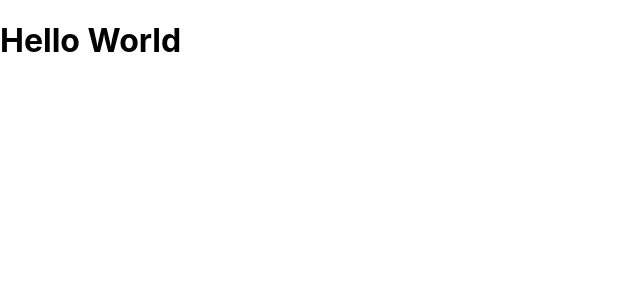
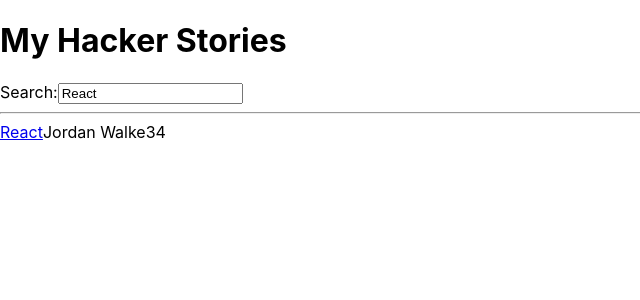
Before and after one commit to chrisvsanchez/Hacker-stories-, a React (Create React App) app: page / in a window 1280 px wide. Shown: the top 300 px of the page, without its empty margins (0-640 px from the left). Built offline with nearby package versions, Linux system fonts and the light colour scheme.

Commit message:
added search and list component to app.Also implemented useState hook to render list based on Search term as a controlled component

```diff
--- a/src/App.js
+++ b/src/App.js
@@ -1,11 +1,67 @@
 import "./App.css";
+import React from "react";
 
-function App() {
+const App = () => {
+  const stories = [
+    {
+      title: "React",
+      url: "https://react.js.org",
+      author: "Jordan Walke",
+      num_comments: 3,
+      points: 4,
+      objectID: 0,
+    },
+    {
+      title: "Redux",
+      url: "https://redux.js.org/",
+      author: "Dan Abramov, Andrew Clark",
+      num_comments: 2,
+      points: 5,
+      objectID: 1,
+    },
+  ];
+  const [searchTerm, setSearchTerm] = React.useState("React");
+  const handleSearch = (e) => {
+    setSearchTerm(e.target.value);
+  };
+  const searchedStories = stories.filter((story) =>
+    story.title.toLowerCase().includes(searchTerm.toLowerCase())
+  );
   return (
     <div>
-      <h1>Hello World</h1>
+      <h1>My Hacker Stories</h1>
+      <Search search={searchTerm} onSearch={handleSearch} />
+      <hr />
+      <List list={searchedStories} />
     </div>
   );
-}
+};
 
+const List = (props) =>
+  props.list.map((item) => {
+    return (
+      <div key={item.objectID}>
+        <span>
+          <a href={item.url}>{item.title}</a>
+        </span>
+        <span>{item.author}</span>
+        <span>{item.num_comments}</span>
+        <span>{item.points}</span>
+      </div>
+    );
+  });
+
+const Search = (props) => {
+  return (
+    <>
+      <label htmlFor="search">Search:</label>
+      <input
+        id="search"
+        type="text"
+        value={props.search}
+        onChange={props.onSearch}
+      />
+    </>
+  );
+};
 export default App;
```
Also changed, not shown: 1 other file (tests, documents, lock files or other folders).
